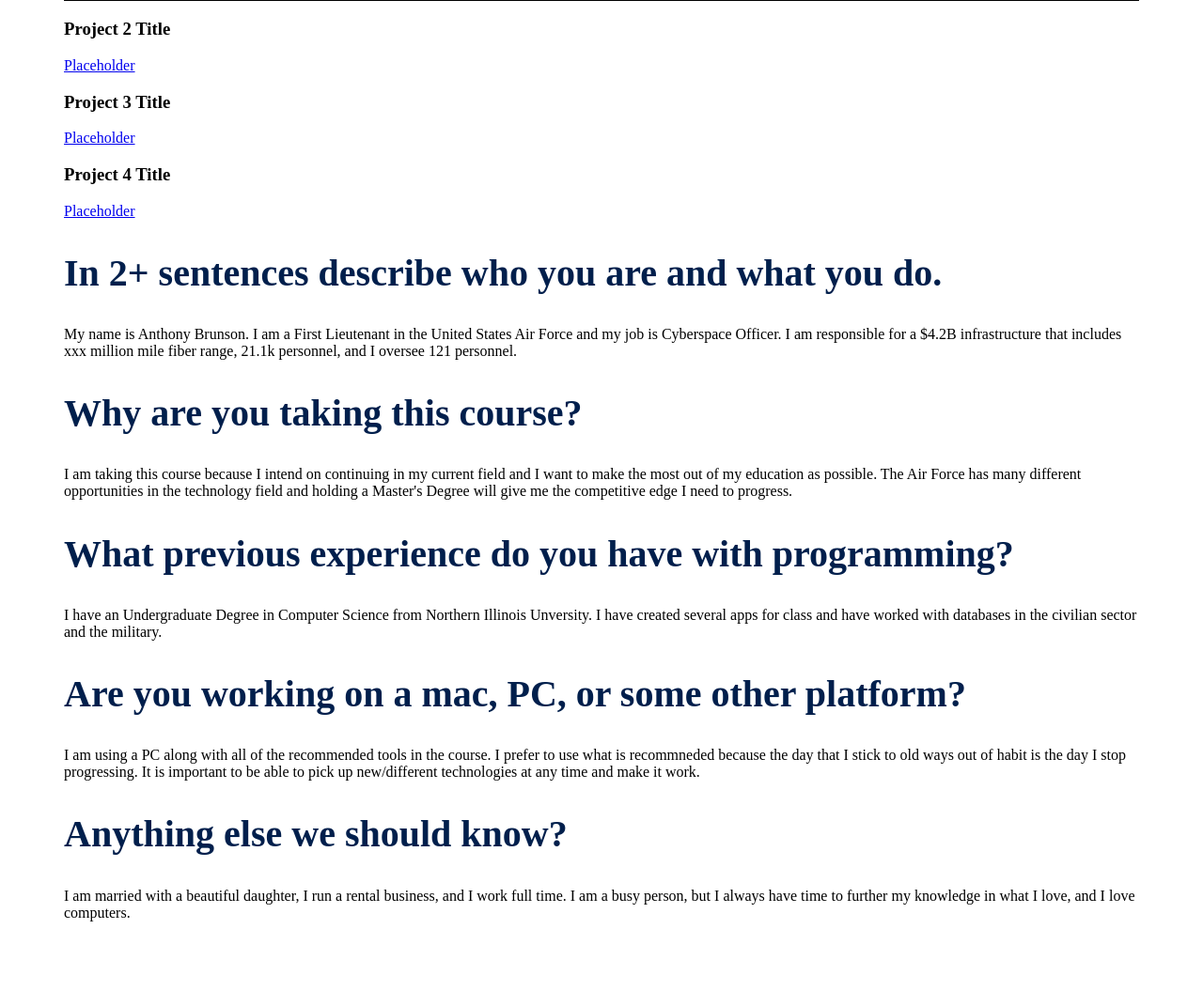
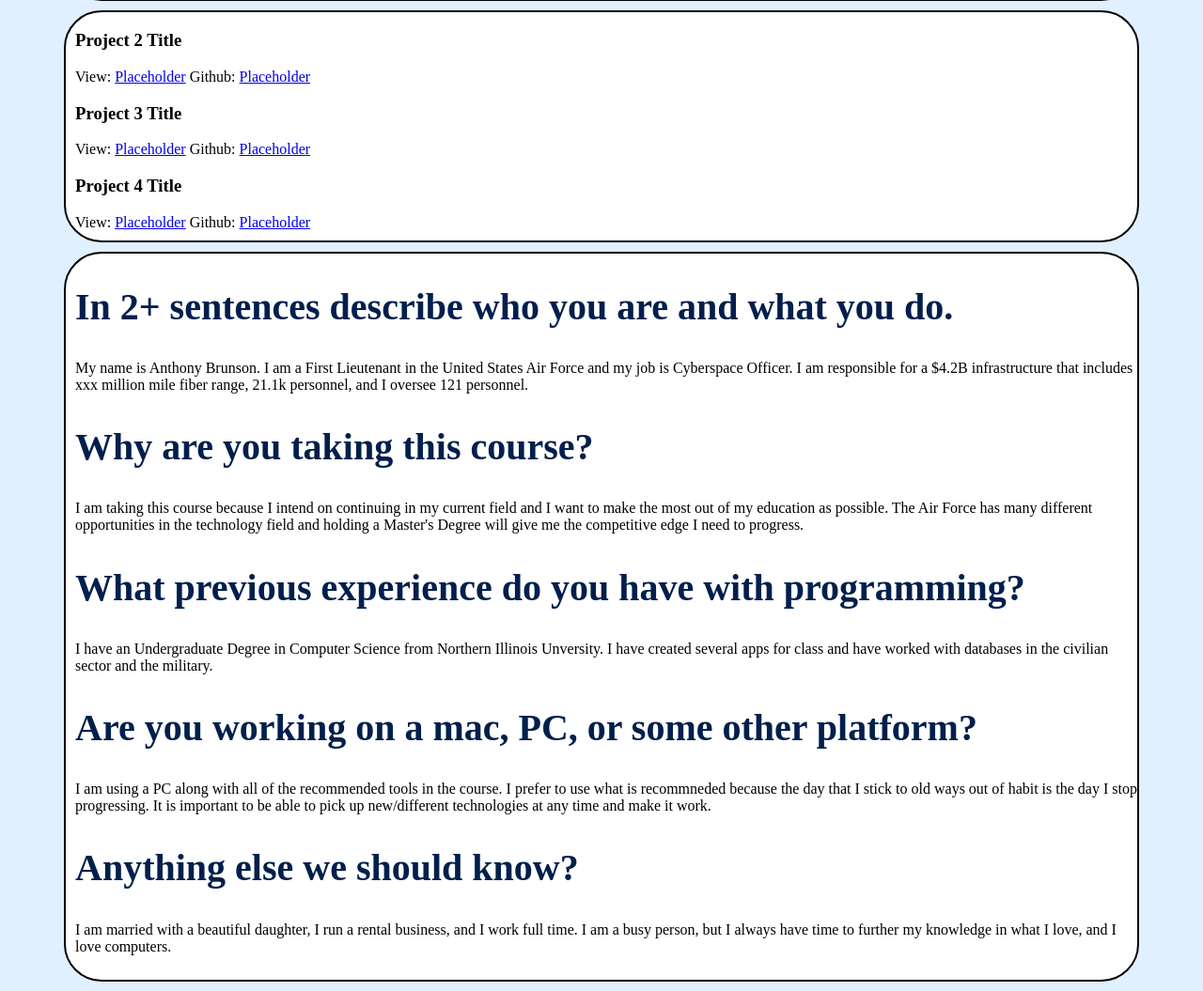
Before and after one commit to acbrunso/p1, a PHP site: page / in a window 1280 px wide. Shown: the part 575-1630 px from the top of the page at 94% size. Before the commit the page ends 1556 px from the top, so only its background shows below. Run offline with PHP 8.4, Linux system fonts and the light colour scheme.

Commit message:
udpate 3. more css styles added. README updated.

```diff
--- a/index.php
+++ b/index.php
@@ -5,7 +5,7 @@
   <meta charset='utf-8'>
   <link rel="stylesheet" type="text/css" href="style.css">
 </head>
-<body>
+<body style="background-color:#E0F0FF">
   <div id="main">
   <div id="header">
     <h1>Anthony Brunson</h1>
@@ -16,11 +16,14 @@
 
   <div id="nav">
     <h3>Project 2 Title</h3>
-      <a href="http://www.google.com">Placeholder</a>
+      View: <a href="http://www.google.com">Placeholder</a>
+      Github: <a href="http://www.google.com">Placeholder</a>
     <h3>Project 3 Title</h3>
-      <a href="http://www.google.com">Placeholder</a>
+      View: <a href="http://www.google.com">Placeholder</a>
+      Github: <a href="http://www.google.com">Placeholder</a>
     <h3>Project 4 Title</h3>
-      <a href="http://www.google.com">Placeholder</a>
+      View: <a href="http://www.google.com">Placeholder</a>
+      Github: <a href="http://www.google.com">Placeholder</a>
   </div>
   <div id="section">
     <h2>In 2+ sentences describe who you are and what you do.</h2>
--- a/style.css
+++ b/style.css
@@ -12,15 +12,29 @@
   margin-right: auto;
   background-color: lightblue;
   border: 10px solid black;
-
+  border-radius: 40px;
 }
 
 #nav {
+  margin-top: 10px;
+  margin-bottom: 10px;
+  padding-left: 10px;
+  padding-bottom: 10px;
   text-align: left;
+  background-color: #FFFFFF;
+  border: 2px solid black;
+  border-radius: 40px;
 }
 
 #section {
-
+  margin-top: 10px;
+  margin-bottom: 10px;
+  padding-left: 10px;
+  padding-bottom: 10px;
+  text-align: left;
+  background-color: #FFFFFF;
+  border: 2px solid black;
+  border-radius: 40px;
 }
 
 
```
Also changed, not shown: README.md.
